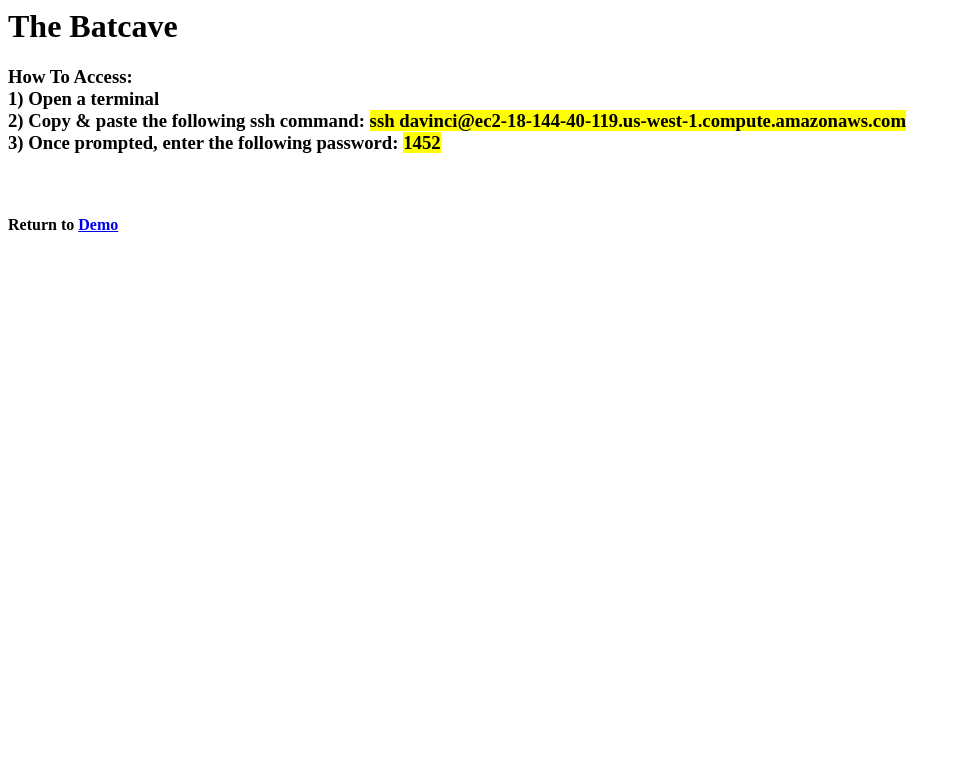
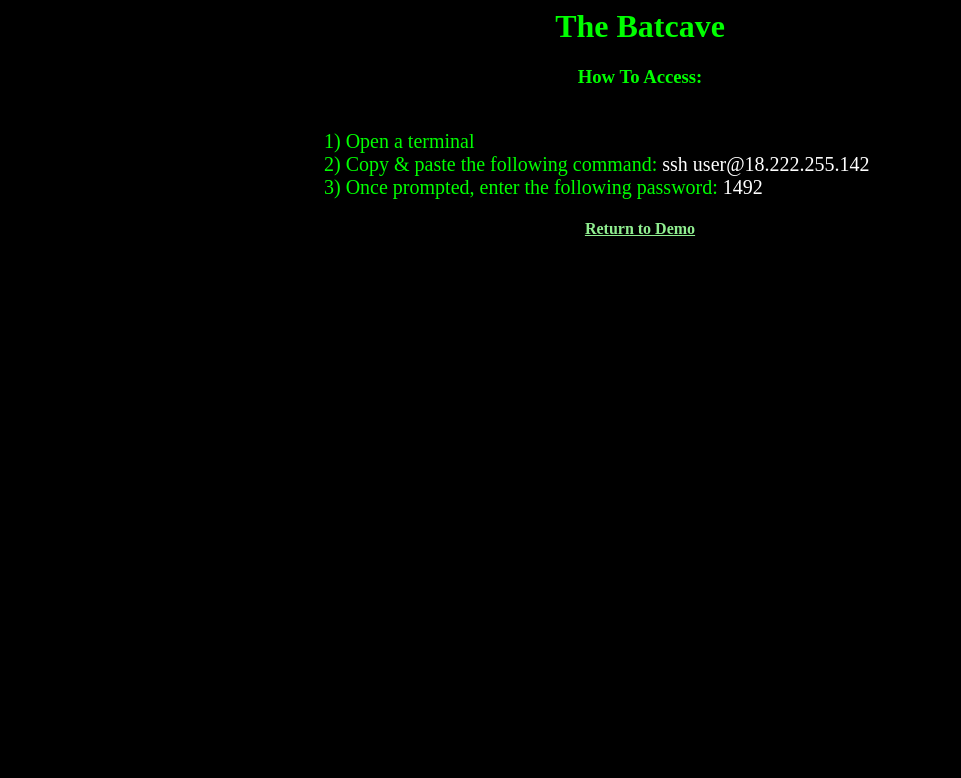
Before and after one commit to paolosecci/portfolio, a Flask app: page /Batcave in a window 1280 px wide. Shown: the top 778 px of the page, without its empty margins (0-961 px from the left). Run offline with Flask 2, Linux system fonts and the light colour scheme.

Commit message:
updated batcave to new remote ip and user pw to year of columbus' expedition

```diff
--- a/templates/Batcave.html
+++ b/templates/Batcave.html
@@ -1,13 +1,14 @@
 <html>
-<body>
+<body style="background-color: black; color: lime; text-align: center; align-items: center;">
 
 <h1>The Batcave</h1>
-<h3>How To Access:
+<h3>How To Access:</h3>
+<p style="width:50%;margin:auto;font-size:20px;text-align:left;">
   <br>1) Open a terminal
-  <br>2) Copy & paste the following ssh command: <mark>ssh davinci@ec2-18-144-40-119.us-west-1.compute.amazonaws.com</mark>
-  <br>3) Once prompted, enter the following password: <mark>1452</mark><h3>
+  <br>2) Copy & paste the following command: <a style="color:white">ssh user@18.222.255.142</a>
+  <br>3) Once prompted, enter the following password: <a style="color: white;">1492</a>
   <br>
-  <h4>Return to <a href="/#projects">Demo<a><h4>
-
+  <h4><a style="color: lightgreen;" href="/#projects">Return to Demo</a></h4>
+</p>
 </body>
 </html>
```
